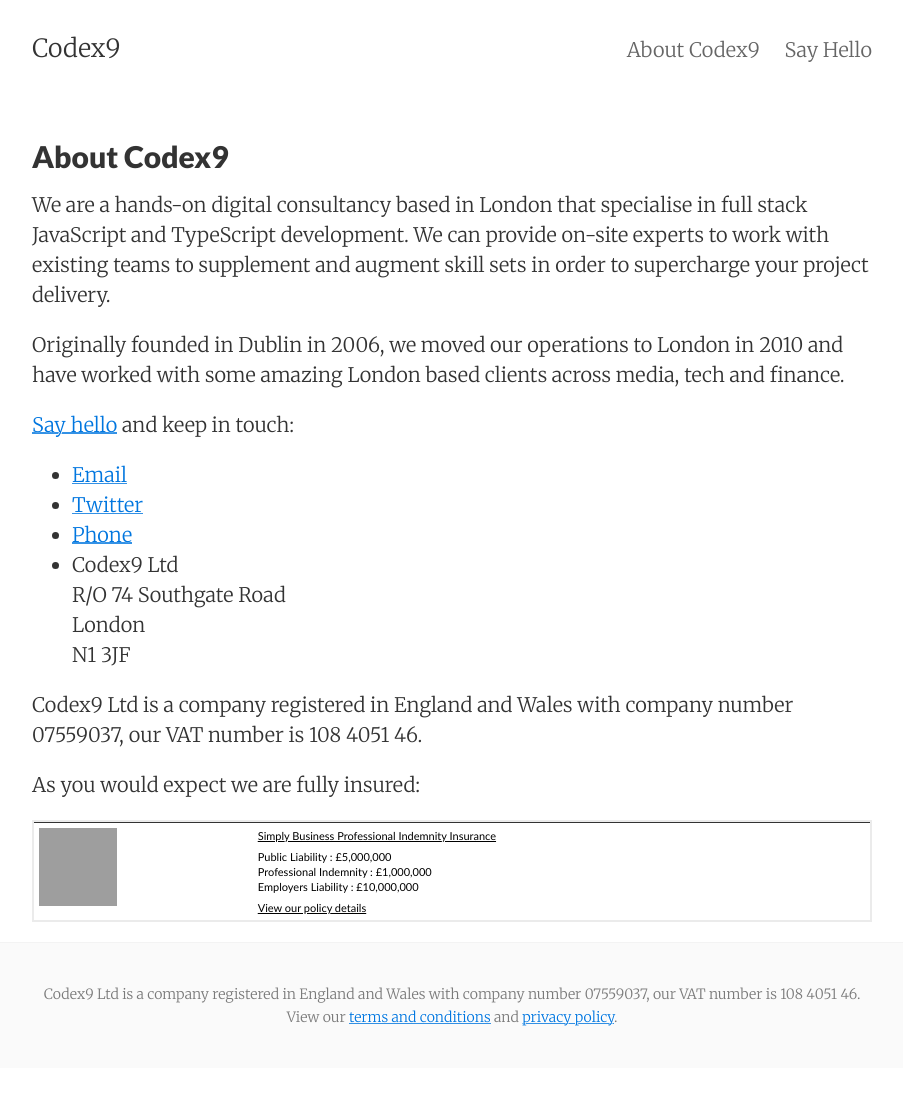
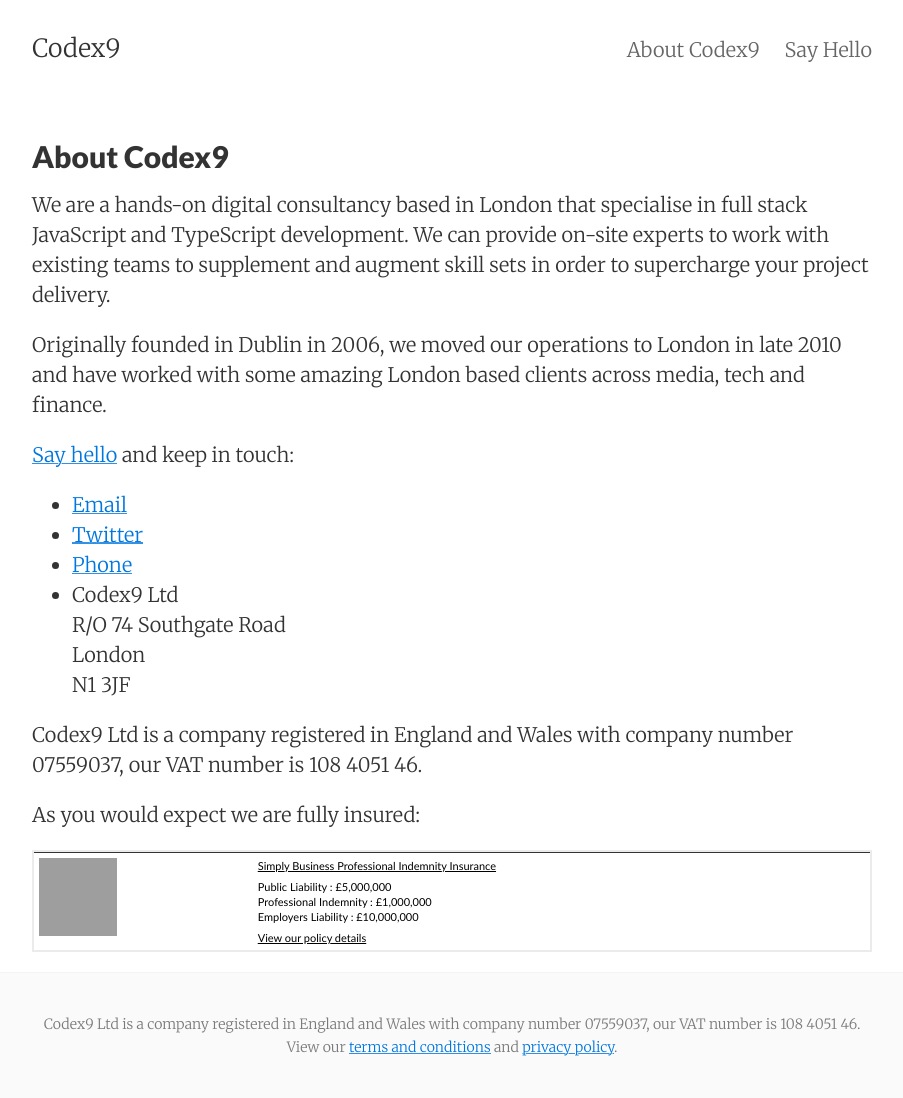
Before and after one commit to derekdon/codex9.github.io, a Jekyll site: the page built from about.md, in a window 1280 px wide. Shown: the whole page, without its empty margins (188-1091 px from the left). Built offline with Jekyll 4.4.1, drawn with Linux system fonts in a browser that asks for light colours; before the commit the page ends 1068 px from its top, so only the background shows below that; grey boxes are pictures that could not be loaded.

Commit message:
Updated the London move info.

```diff
--- a/about.md
+++ b/about.md
@@ -9,8 +9,8 @@
 development. We can provide on-site experts to work with existing teams to supplement and augment skill sets in order
 to supercharge your project delivery.
 
-Originally founded in Dublin in 2006, we moved our operations to London in 2010 and have worked with some amazing London
-based clients across media, tech and finance.
+Originally founded in Dublin in 2006, we moved our operations to London in late 2010 and have worked with some amazing
+London based clients across media, tech and finance.
 
 [Say hello](/contact/) and keep in touch:
 
```
Also changed, not shown: _posts/2010-09-01-hello-london.md (renamed from _posts/2010-03-01-hello-london.md, +1 -1 lines).
